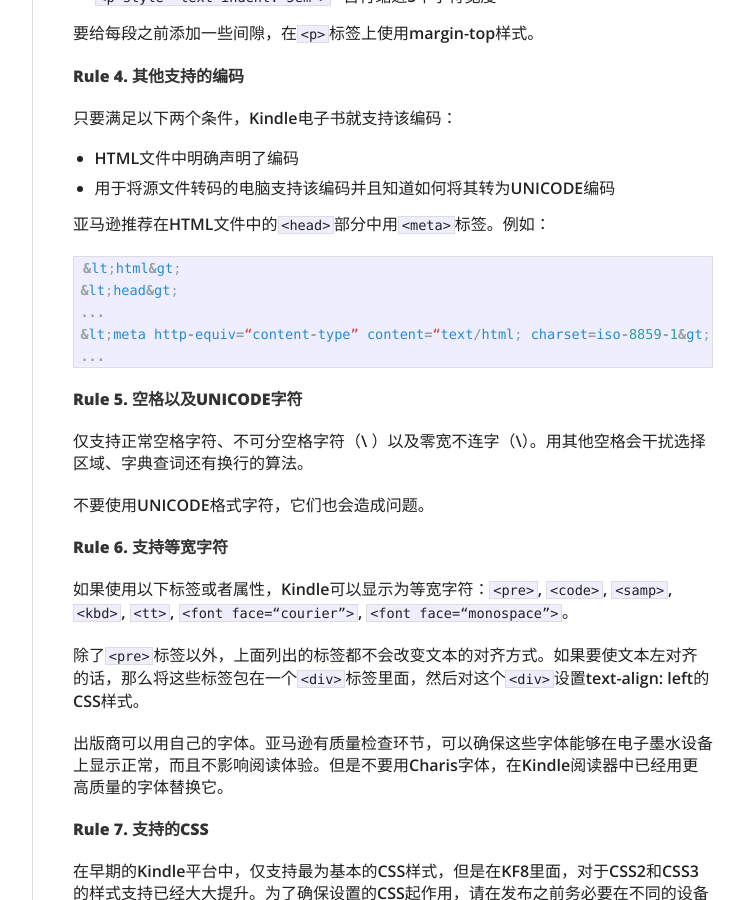
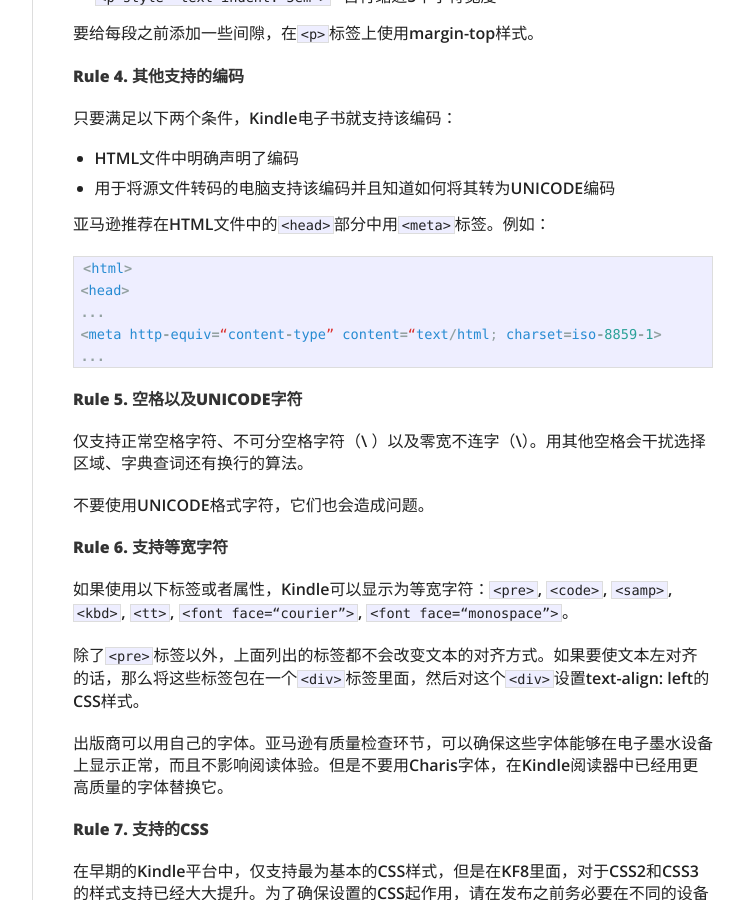
Before and after one commit to fantaghiro/fantaghiro.github.io, a Jekyll site: the page built from _posts/2014-03-01-Kindle-Training-Day3.markdown, in a window 1280 px wide and 900 px high, scrolled down 1672 px. Shown: the whole window, without its empty margins (378-1122 px from the left). Built offline with Jekyll 4.4.1, drawn with Linux system fonts in a browser that asks for light colours; nearby versions of some CDN libraries; comment, search, counter and statistics services are not loaded; part of the change alters nothing that is shown.

Commit message:
Update 2014-03-01-Kindle-Training-Day3.markdown

```diff
--- a/_posts/2014-03-01-Kindle-Training-Day3.markdown
+++ b/_posts/2014-03-01-Kindle-Training-Day3.markdown
@@ -65,10 +65,10 @@ KindleGen会自动为每段首行缩进。如果要改变这一设置，请为<c
 亚马逊推荐在HTML文件中的<code>&lt;head></code>部分中用<code>&lt;meta></code>标签。例如：
 
 {% highlight ruby %}
-&lt;html&gt;
-&lt;head&gt;
+<html>
+<head>
 ...
-&lt;meta http-equiv=“content-type” content=“text/html; charset=iso-8859-1&gt;
+<meta http-equiv=“content-type” content=“text/html; charset=iso-8859-1>
 ...
 {% endhighlight %}
 
```
